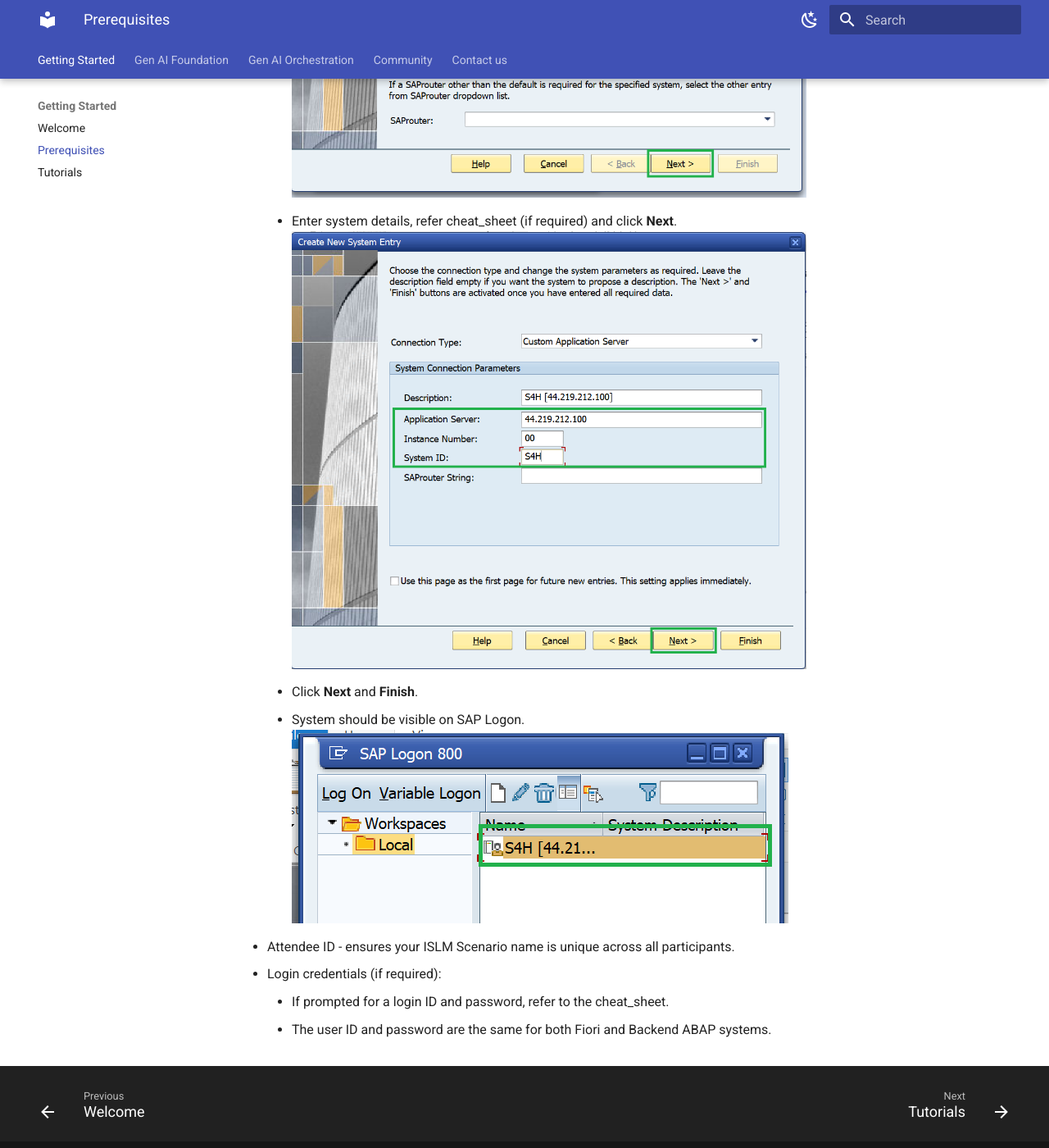
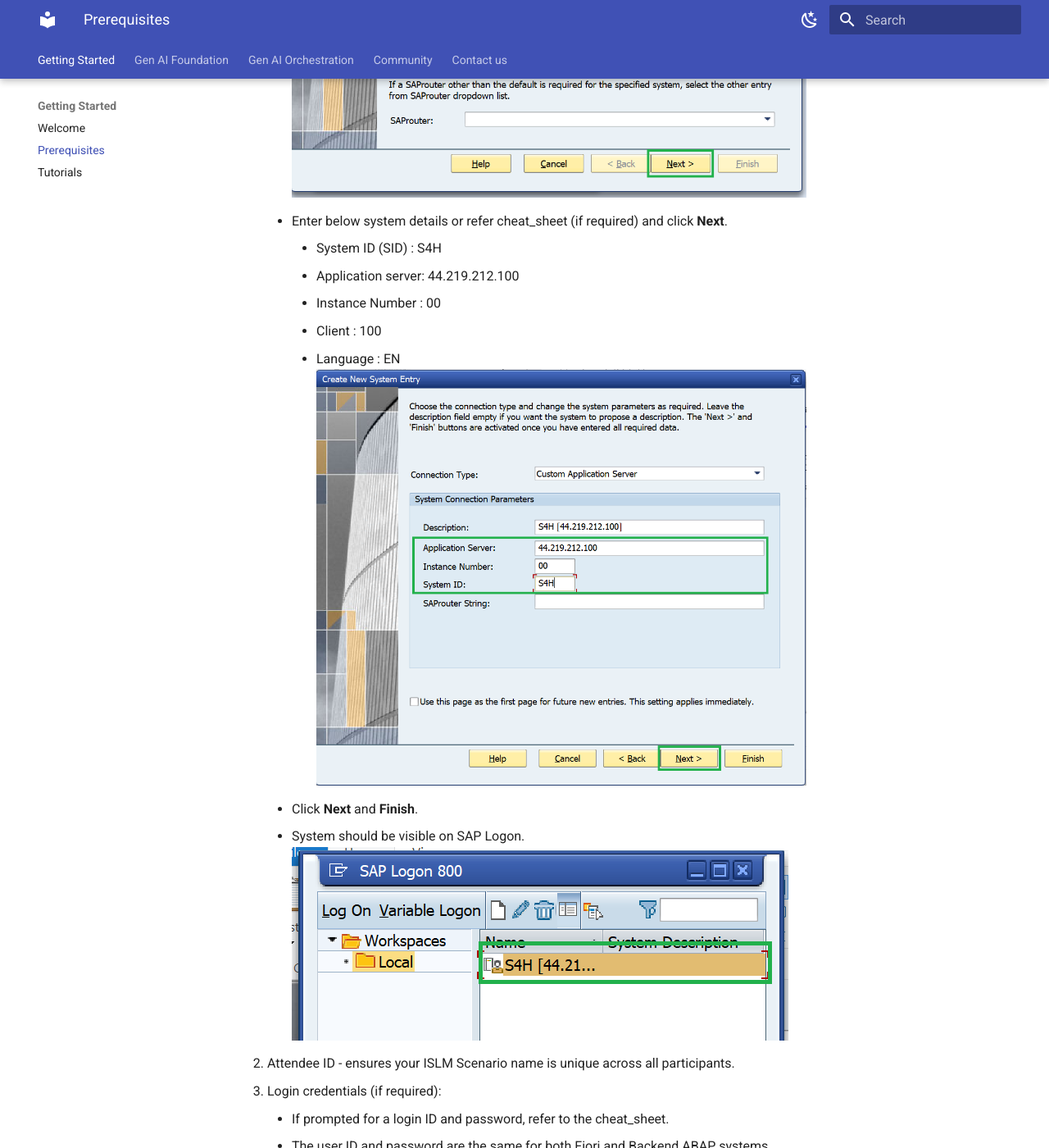
Before and after one commit to SAP-CLM-SL/ISLM, an MkDocs documentation site: the page built from docs/Gettingstarted/Prerequisites.md, in a window 1280 px wide and 1400 px high, scrolled down 1034 px. Shown: the whole window at 82% size. Built offline with MkDocs 1.6.1 and Material for MkDocs 9.7.7, drawn with Linux system fonts in a browser that asks for light colours; some of the changed text lies outside the part shown.

Commit message:
Update Prerequisites.md

```diff
--- a/docs/Gettingstarted/Prerequisites.md
+++ b/docs/Gettingstarted/Prerequisites.md
@@ -1,11 +1,16 @@
 # Prerequisites
 
-- Add the S/4HANA system to SAP Logon
+1. Add the S/4HANA system to SAP Logon
     - Click on **New** and select **Connection**. <br>
   ![Intelligent Scenarios](./images/Connection.png)
     - Select **User Specified System** and click **Next**.<br>
   ![Intelligent Scenarios](./images/UserSpecifiedSystem.png)
-    - Enter system details, refer cheat_sheet (if required) and click **Next**.<br>
+    - Enter below system details or refer cheat_sheet (if required) and click **Next**.<br>
+        - System ID (SID) : S4H
+        - Application server: 44.219.212.100
+        - Instance Number : 00
+        - Client : 100
+        - Language : EN
   ![Intelligent Scenarios](./images/SystemDetails.png)
     - Click **Next** and **Finish**.
     - System should be visible on SAP Logon.
@@ -14,3 +19,6 @@
 3. Login credentials (if required):<br>
     - If prompted for a login ID and password, refer to the cheat_sheet.
     - The user ID and password are the same for both Fiori and Backend ABAP systems.
+4. After logging into SAP Fiori Launchpad, access below applications
+    - [Intelligent Scenarios](https://44.219.212.100:44301/sap/bc/ui5_ui5/ui2/ushell/shells/abap/FioriLaunchpad.html?sap-client=100&sap-language=EN#IntelligentScenario-register)
+    - [Intelligent Scenario Management](https://44.219.212.100:44301/sap/bc/ui5_ui5/ui2/ushell/shells/abap/FioriLaunchpad.html?sap-client=100&sap-language=EN#IntelligentScenario-manage)
```
